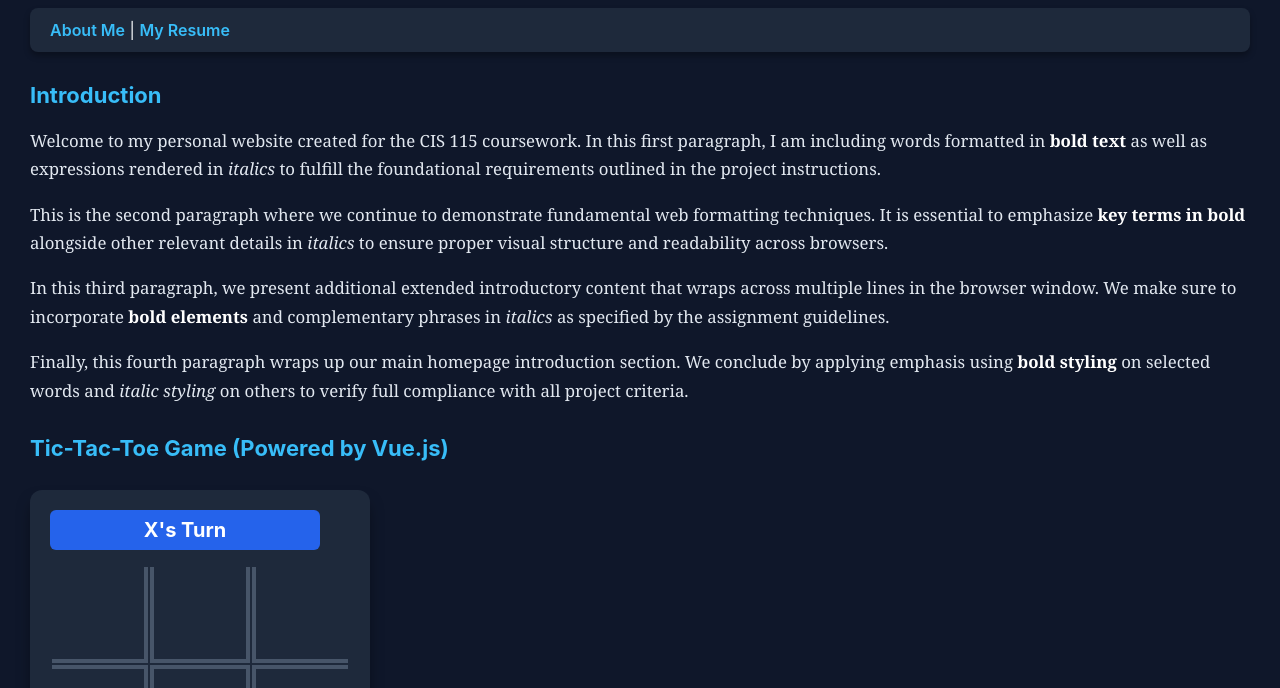
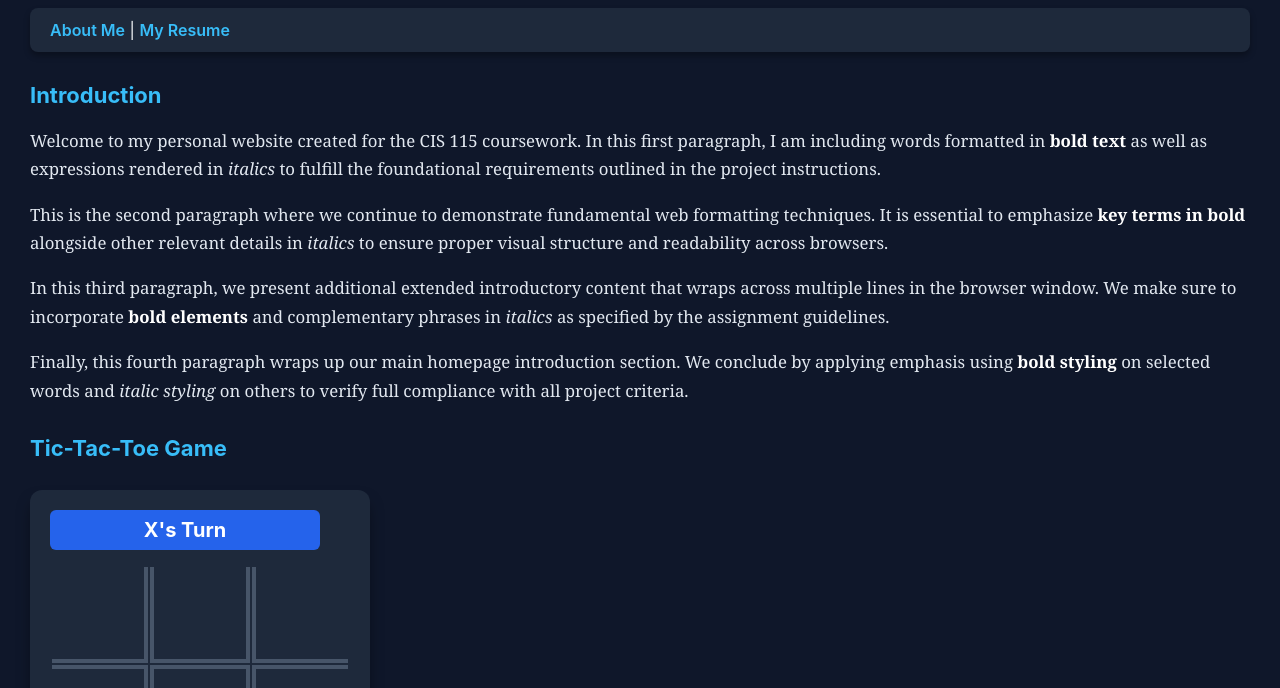
Before and after one commit to matialarconm2/Personal-Website, a plain HTML site: page index.html in a window 1280 px wide. Shown: the part 112-800 px from the top of the page. Drawn offline with nearby package versions, Linux system fonts and the light colour scheme.

Commit message:
Add files via upload

```diff
--- a/index.html
+++ b/index.html
@@ -86,7 +86,7 @@
 
         <p>Finally, this fourth paragraph wraps up our main homepage introduction section. We conclude by applying emphasis using <b>bold styling</b> on selected words and <i>italic styling</i> on others to verify full compliance with all project criteria.</p>
 
-        <h2>Tic-Tac-Toe Game (Powered by Vue.js)</h2>
+        <h2>Tic-Tac-Toe Game</h2>
         <div id="app" class="game-container">
             <div id="turn">{{ statusMessage }}</div>
 
```
